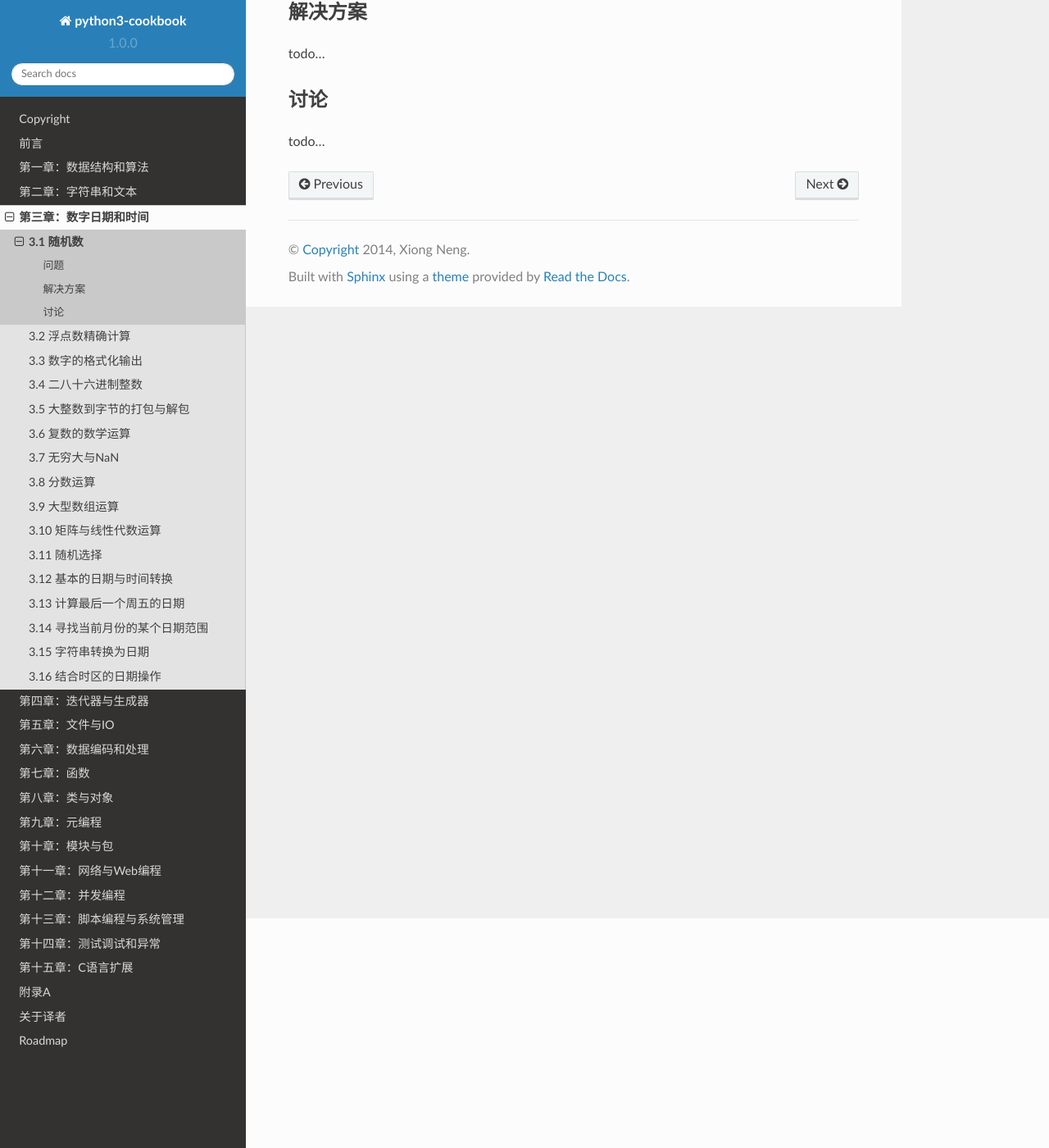
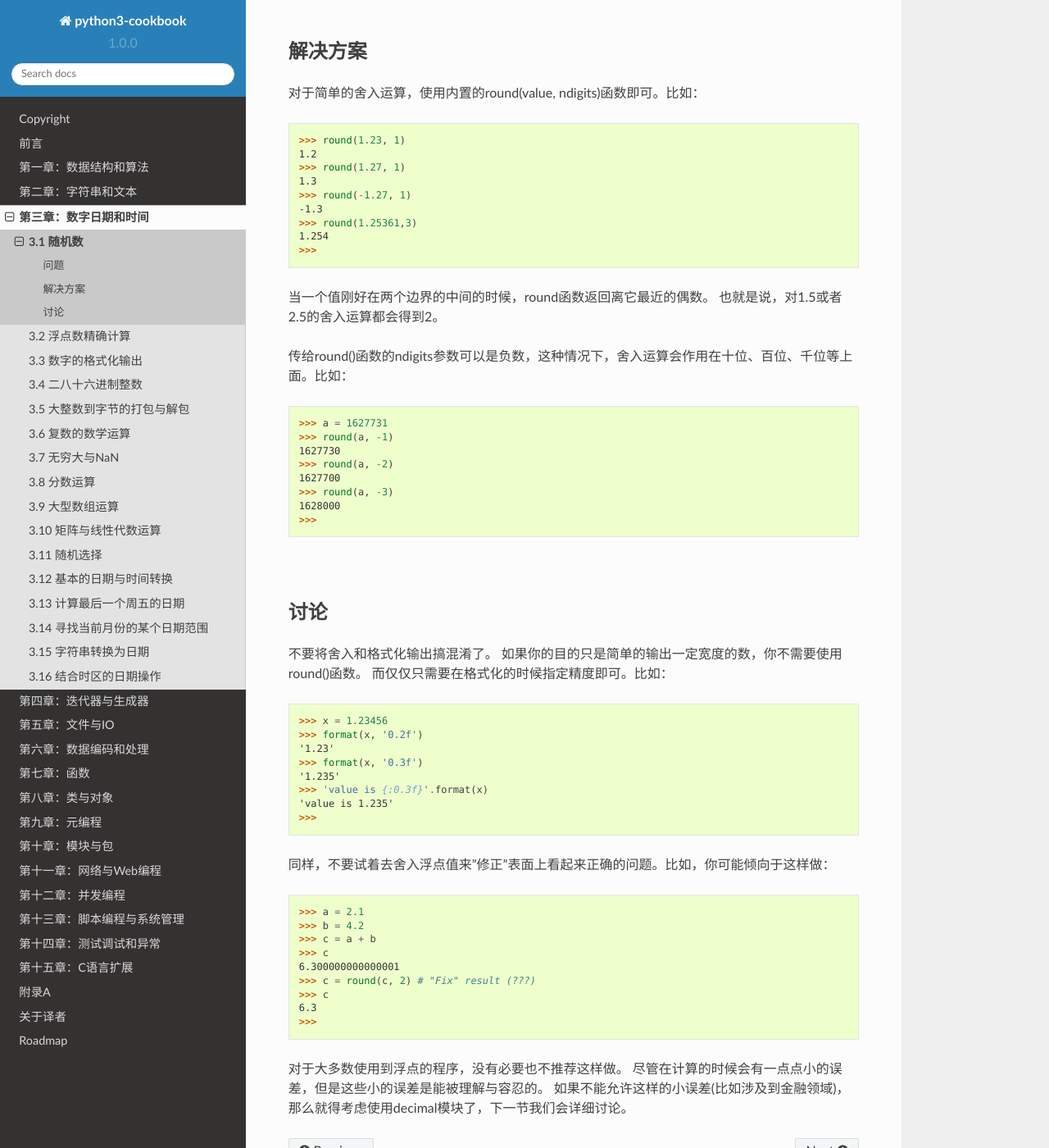
Before and after one commit to yidao620c/python3-cookbook, a Sphinx documentation site: the page built from source/c03/p01_round_number.rst, in a window 1280 px wide and 1400 px high, scrolled down 280 px. Shown: the whole window at 82% size. Built offline with Sphinx 7.4.7 and the Read the Docs theme 2.0.0, drawn with Linux system fonts in a browser that asks for light colours; some of the changed text lies outside the part shown.

Commit message:
3.1小节完成

```diff
--- a/source/c03/p01_round_number.rst
+++ b/source/c03/p01_round_number.rst
@@ -5,14 +5,77 @@
 ----------
 问题
 ----------
-todo...
+你想对浮点数执行指定精度的舍入运算。
+
+|
 
 ----------
 解决方案
 ----------
-todo...
+对于简单的舍入运算，使用内置的round(value, ndigits)函数即可。比如：
+
+.. code-block:: python
+
+    >>> round(1.23, 1)
+    1.2
+    >>> round(1.27, 1)
+    1.3
+    >>> round(-1.27, 1)
+    -1.3
+    >>> round(1.25361,3)
+    1.254
+    >>>
+
+当一个值刚好在两个边界的中间的时候，round函数返回离它最近的偶数。
+也就是说，对1.5或者2.5的舍入运算都会得到2。
+
+传给round()函数的ndigits参数可以是负数，这种情况下，舍入运算会作用在十位、百位、千位等上面。比如：
+
+.. code-block:: python
+
+    >>> a = 1627731
+    >>> round(a, -1)
+    1627730
+    >>> round(a, -2)
+    1627700
+    >>> round(a, -3)
+    1628000
+    >>>
+
+|
 
 ----------
 讨论
 ----------
-todo...
+不要将舍入和格式化输出搞混淆了。
+如果你的目的只是简单的输出一定宽度的数，你不需要使用round()函数。
+而仅仅只需要在格式化的时候指定精度即可。比如：
+
+.. code-block:: python
+
+    >>> x = 1.23456
+    >>> format(x, '0.2f')
+    '1.23'
+    >>> format(x, '0.3f')
+    '1.235'
+    >>> 'value is {:0.3f}'.format(x)
+    'value is 1.235'
+    >>>
+
+同样，不要试着去舍入浮点值来"修正"表面上看起来正确的问题。比如，你可能倾向于这样做：
+
+.. code-block:: python
+
+    >>> a = 2.1
+    >>> b = 4.2
+    >>> c = a + b
+    >>> c
+    6.300000000000001
+    >>> c = round(c, 2) # "Fix" result (???)
+    >>> c
+    6.3
+    >>>
+
+对于大多数使用到浮点的程序，没有必要也不推荐这样做。
+尽管在计算的时候会有一点点小的误差，但是这些小的误差是能被理解与容忍的。
+如果不能允许这样的小误差(比如涉及到金融领域)，那么就得考虑使用decimal模块了，下一节我们会详细讨论。
```
Also changed, not shown: source/chapters/p03_numbers_dates_times.rst (+4 -6 lines), 2 other files.
